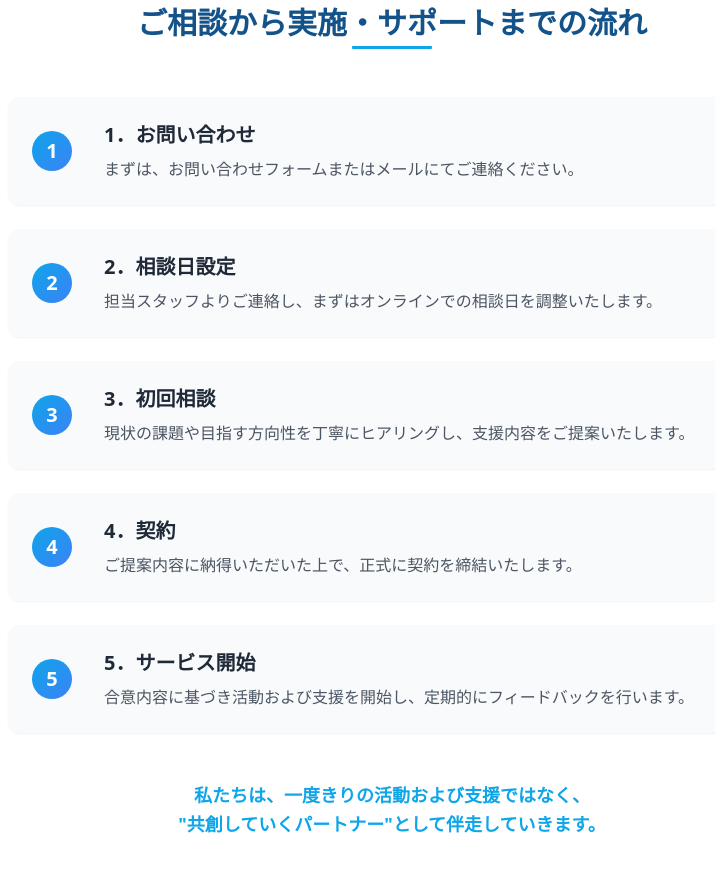
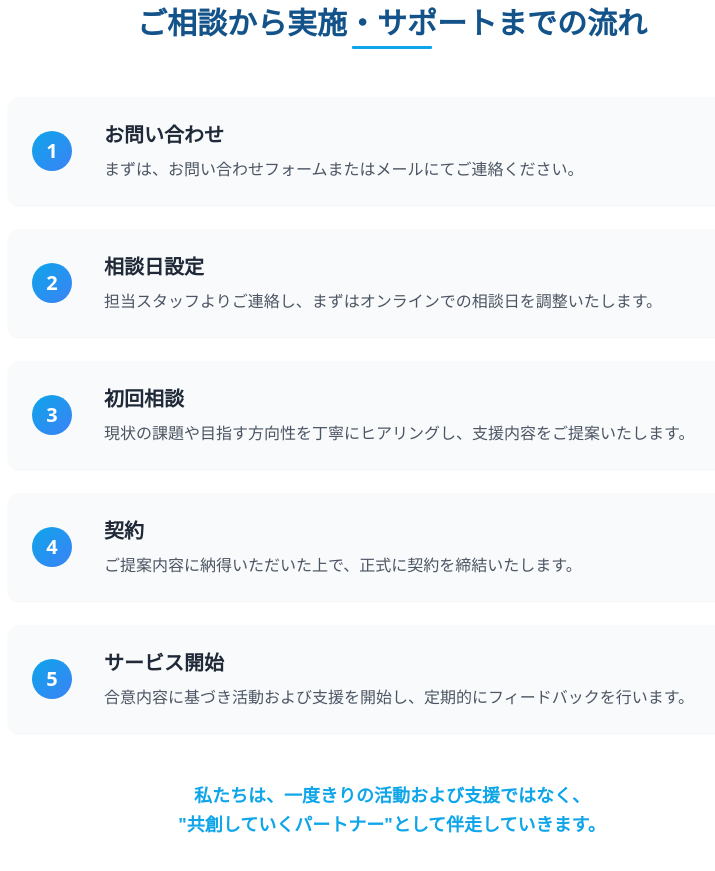
Before and after one commit to LearningBridge/website, a plain HTML site: page index.html in a window 1280 px wide. Shown: the part 4400-5271 px from the top of the page, without its empty margins (248-963 px from the left). Drawn offline with nearby package versions, Linux system fonts and the light colour scheme.

Commit message:
Fix 2025.12.09 21:19

```diff
--- a/index.html
+++ b/index.html
@@ -286,27 +286,27 @@
                 <!-- Flow Items -->
                 <div class="bg-gray-50 p-6 rounded-xl relative pl-24 shadow-sm">
                     <div class="flow-number absolute left-6 top-1/2 -translate-y-1/2 w-10 h-10 bg-gradient-to-br from-[#0ea5e9] to-[#3b82f6] text-white rounded-full flex items-center justify-center text-xl font-bold">1</div>
-                    <h3 class="text-xl font-bold text-gray-800 mb-2">1．お問い合わせ</h3>
+                    <h3 class="text-xl font-bold text-gray-800 mb-2">お問い合わせ</h3>
                     <p class="text-base text-gray-600">まずは、お問い合わせフォームまたはメールにてご連絡ください。</p>
                 </div>
                 <div class="bg-gray-50 p-6 rounded-xl relative pl-24 shadow-sm">
                     <div class="flow-number absolute left-6 top-1/2 -translate-y-1/2 w-10 h-10 bg-gradient-to-br from-[#0ea5e9] to-[#3b82f6] text-white rounded-full flex items-center justify-center text-xl font-bold">2</div>
-                    <h3 class="text-xl font-bold text-gray-800 mb-2">2．相談日設定</h3>
+                    <h3 class="text-xl font-bold text-gray-800 mb-2">相談日設定</h3>
                     <p class="text-base text-gray-600">担当スタッフよりご連絡し、まずはオンラインでの相談日を調整いたします。</p>
                 </div>
                 <div class="bg-gray-50 p-6 rounded-xl relative pl-24 shadow-sm">
                     <div class="flow-number absolute left-6 top-1/2 -translate-y-1/2 w-10 h-10 bg-gradient-to-br from-[#0ea5e9] to-[#3b82f6] text-white rounded-full flex items-center justify-center text-xl font-bold">3</div>
-                    <h3 class="text-xl font-bold text-gray-800 mb-2">3．初回相談</h3>
+                    <h3 class="text-xl font-bold text-gray-800 mb-2">初回相談</h3>
                     <p class="text-base text-gray-600">現状の課題や目指す方向性を丁寧にヒアリングし、支援内容をご提案いたします。</p>
                 </div>
                 <div class="bg-gray-50 p-6 rounded-xl relative pl-24 shadow-sm">
                     <div class="flow-number absolute left-6 top-1/2 -translate-y-1/2 w-10 h-10 bg-gradient-to-br from-[#0ea5e9] to-[#3b82f6] text-white rounded-full flex items-center justify-center text-xl font-bold">4</div>
-                    <h3 class="text-xl font-bold text-gray-800 mb-2">4．契約</h3>
+                    <h3 class="text-xl font-bold text-gray-800 mb-2">契約</h3>
                     <p class="text-base text-gray-600">ご提案内容に納得いただいた上で、正式に契約を締結いたします。</p>
                 </div>
                 <div class="bg-gray-50 p-6 rounded-xl relative pl-24 shadow-sm">
                     <div class="flow-number absolute left-6 top-1/2 -translate-y-1/2 w-10 h-10 bg-gradient-to-br from-[#0ea5e9] to-[#3b82f6] text-white rounded-full flex items-center justify-center text-xl font-bold">5</div>
-                    <h3 class="text-xl font-bold text-gray-800 mb-2">5．サービス開始</h3>
+                    <h3 class="text-xl font-bold text-gray-800 mb-2">サービス開始</h3>
                     <p class="text-base text-gray-600">合意内容に基づき活動および支援を開始し、定期的にフィードバックを行います。</p>
                 </div>
             </div>
```
